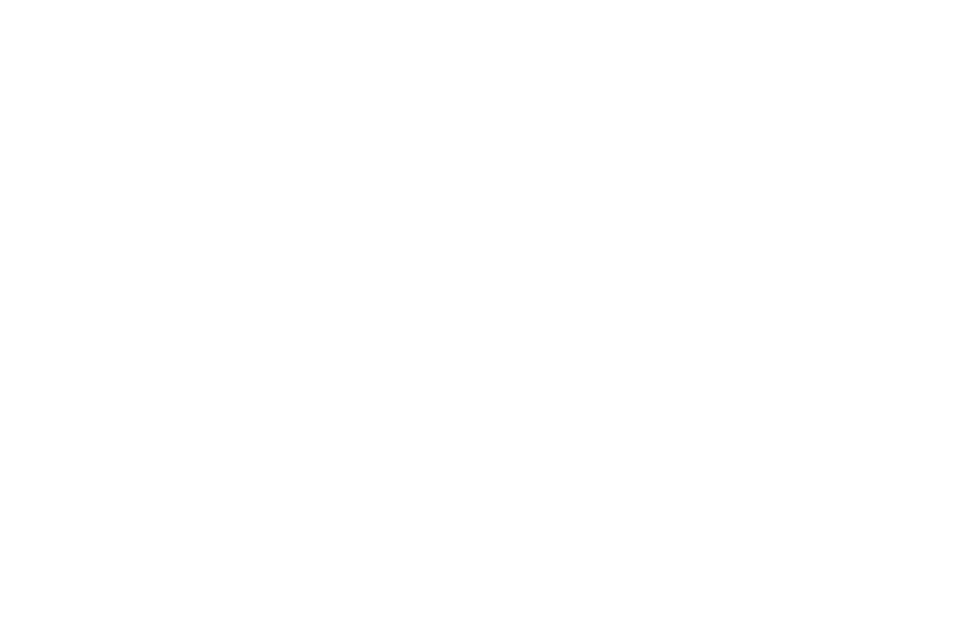
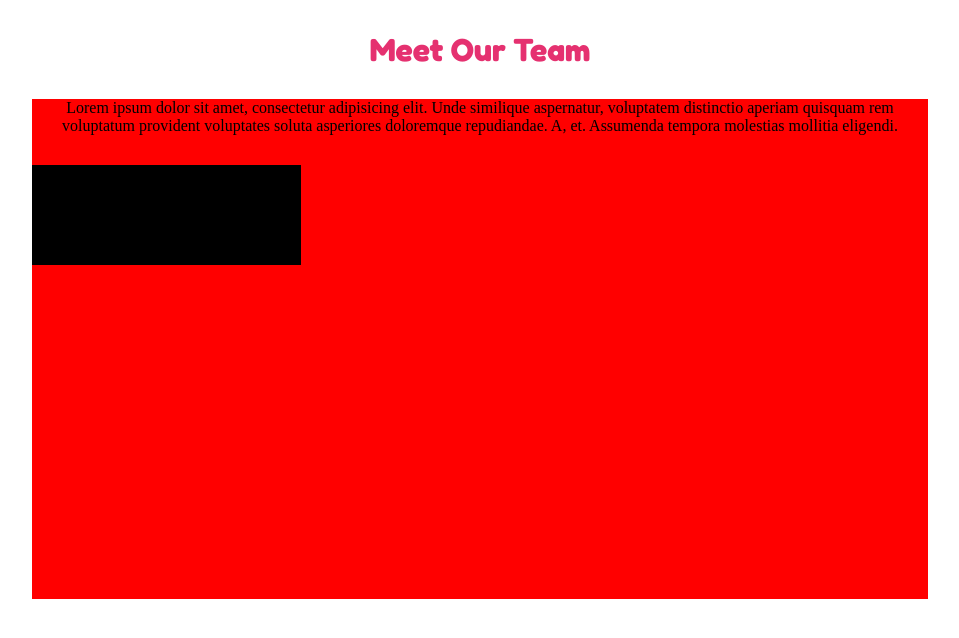
Before and after one commit to MassimoAzzini/html-css-float-cards, a plain HTML site: page index.html in a window 1280 px wide. Shown: the whole page, without its empty margins (160-1119 px from the left). Drawn offline with Linux system fonts and the light colour scheme.

Commit message:
header e inizio main

```diff
--- a/css/style.css
+++ b/css/style.css
@@ -1,3 +1,4 @@
+/* GENERALE */
 *{
   margin: 0;
   padding: 0;
@@ -9,3 +10,37 @@
   display: table;
   clear: both;
 }
+
+
+/* HEADER */
+h1{
+  font-family: 'Fredoka', sans-serif;
+  font-weight: bold;
+  color: #e53170;
+  text-align: center;
+  padding: 30px;
+}
+
+/* MAIN */
+.container-general{
+  height: 500px;
+  width: 70%;
+  max-width: 1200px;
+  background-color: red;
+  margin: 0 auto;
+}
+
+.container-general .text p{
+  text-align: center;
+}
+
+.container-cards{
+  width: 100%;
+  padding: 30px 0;
+}
+
+.cards{
+  width: 30%;
+  height: 100px;
+  background-color: black;
+}
--- a/index.html
+++ b/index.html
@@ -3,11 +3,32 @@
 <head>
   <meta charset="UTF-8">
   <meta name="viewport" content="width=device-width, initial-scale=1.0">
+  <link rel="preconnect" href="https://fonts.googleapis.com">
+  <link rel="preconnect" href="https://fonts.gstatic.com" crossorigin>
+  <link href="https://fonts.googleapis.com/css2?family=Fredoka:wght@400;700&display=swap" rel="stylesheet">
 
   <link rel="stylesheet" href="css/style.css">
   <title>Floating Cards</title>
 </head>
 <body>
+  <header>
+    <h1>Meet Our Team</h1>
+  </header>
+  <main>
+    <div class="container-general">
+      <div class="text">
+        <p>Lorem ipsum dolor sit amet, consectetur adipisicing elit. Unde similique aspernatur, voluptatem distinctio aperiam quisquam rem voluptatum provident voluptates soluta asperiores doloremque repudiandae. A, et. Assumenda tempora molestias mollitia eligendi.</p>
+      </div>
+      <div class="container-cards">
+        <div class="cards">
+
+        </div>
+
+      </div>
+
+    </div>
+
+  </main>
 
 </body>
 </html>
```
